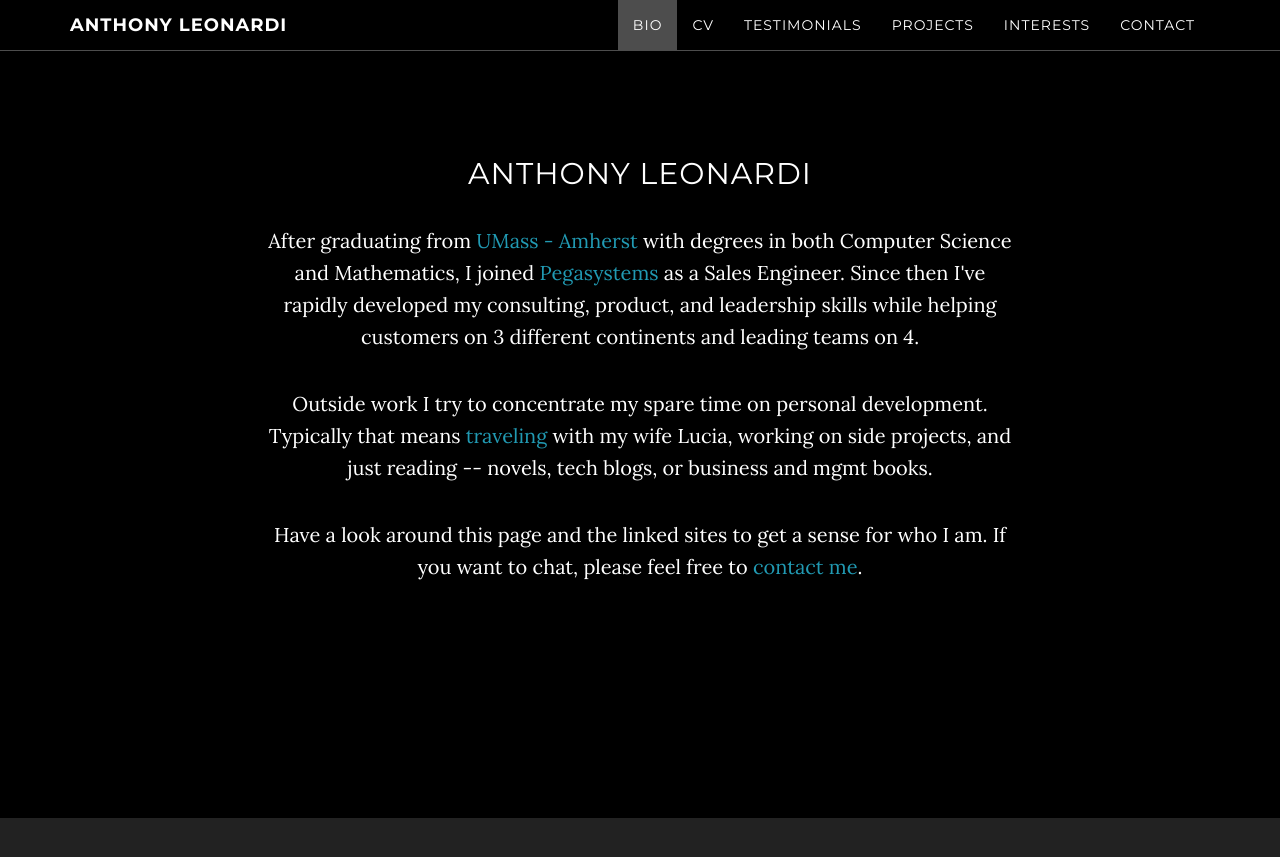
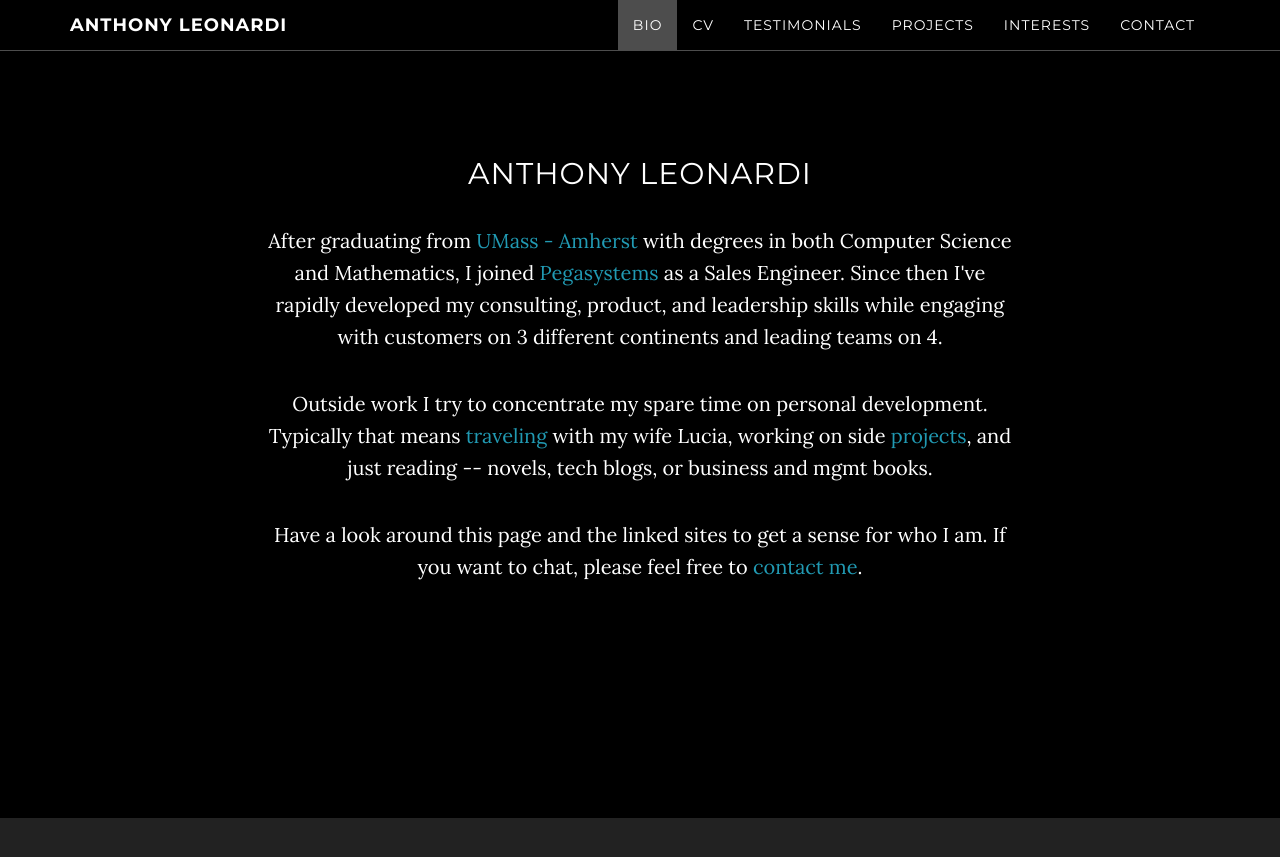
Before and after one commit to AJLeonardi/AJLeonardi, a Jekyll site: the page built from index.html, in a window 1280 px wide and 900 px high, scrolled down 943 px. Shown: the top 857 px of the window. Built offline with Jekyll 4.4.1, drawn with Linux system fonts in a browser that asks for light colours.

Commit message:
re-worded the bio a bit and added a link to the projects portion.

```diff
--- a/_includes/Bio.html
+++ b/_includes/Bio.html
@@ -3,8 +3,8 @@
     <div class="row">
         <div class="col-lg-8 col-lg-offset-2">
             <h2>Anthony Leonardi</h2>
-            <p>After graduating from <a target='_blank' href='http://www.umass.edu/'>UMass - Amherst</a> with degrees in both Computer Science and Mathematics, I joined <a target='_blank' href='http://www.pega.com/'>Pegasystems</a> as a Sales Engineer. Since then I've rapidly developed my consulting, product, and leadership skills while helping customers on 3 different continents and leading teams on 4.</p>
-            <p>Outside work I try to concentrate my spare time on personal development. Typically that means <a target="_blank" href='http://travel.ajleonardi.co'>traveling</a> with my wife Lucia, working on side projects, and just reading -- novels, tech blogs, or business and mgmt books.</p>
+            <p>After graduating from <a target='_blank' href='http://www.umass.edu/'>UMass - Amherst</a> with degrees in both Computer Science and Mathematics, I joined <a target='_blank' href='http://www.pega.com/'>Pegasystems</a> as a Sales Engineer. Since then I've rapidly developed my consulting, product, and leadership skills while engaging with customers on 3 different continents and leading teams on 4.</p>
+            <p>Outside work I try to concentrate my spare time on personal development. Typically that means <a target="_blank" href='http://travel.ajleonardi.co'>traveling</a> with my wife Lucia, working on side <a class="page-scroll" href="#Projects">projects</a>, and just reading -- novels, tech blogs, or business and mgmt books.</p>
             <p>Have a look around this page and the linked sites to get a sense for who I am. If you want to chat, please feel free to <a href='#Contact'>contact me</a>.</p>
         </div>
     </div>
```
